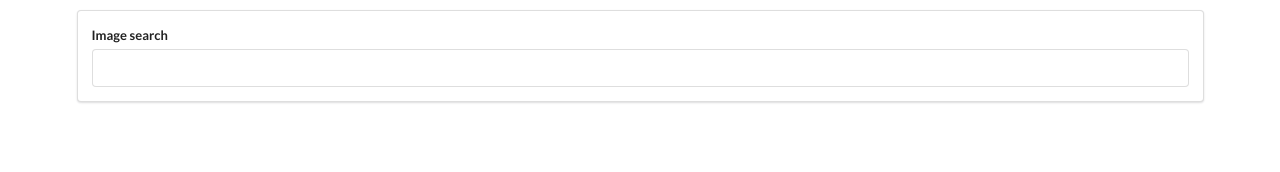
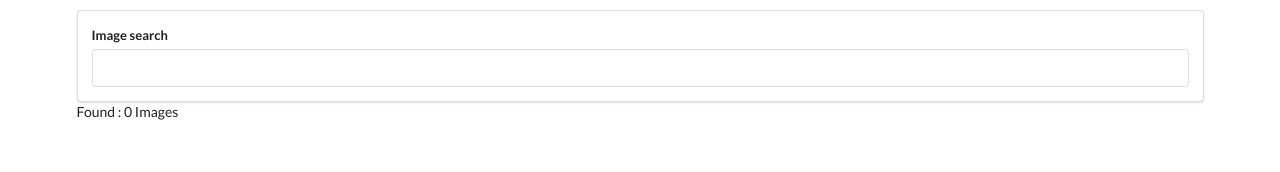
Before and after one commit to NipuniKodithuwakku/Search-ImageList-React, a React (Create React App) app: page / in a window 1280 px wide. Shown: the top 172 px of the page. Built offline with nearby package versions, Linux system fonts and the light colour scheme.

Commit message:
setting state after async request

```diff
--- a/src/components/App.js
+++ b/src/components/App.js
@@ -4,6 +4,8 @@ import SearchBar from './SearchBar';
 
 
 class App extends React.Component{
+    state={ images:[]};
+
    async onSearchSubmit(term){
         // console.log(term);
       const response= await  axios.get('https://api.unsplash.com/search/photos',{
@@ -16,7 +18,9 @@ class App extends React.Component{
         // .then(response=>{
         //     console.log(response.data.results);
         // });
-        console.log(response.data.results);
+
+        // console.log(response.data.results);
+        this.setState({ images:response.data.results});
 
     }
 
@@ -24,6 +28,7 @@ class App extends React.Component{
     return (
         <div className="ui container" style={{marginTop:'10px'}}>
             <SearchBar onSubmit={this.onSearchSubmit}/>
+            Found : { this.state.images.length} Images
         </div>
 
         );
```
